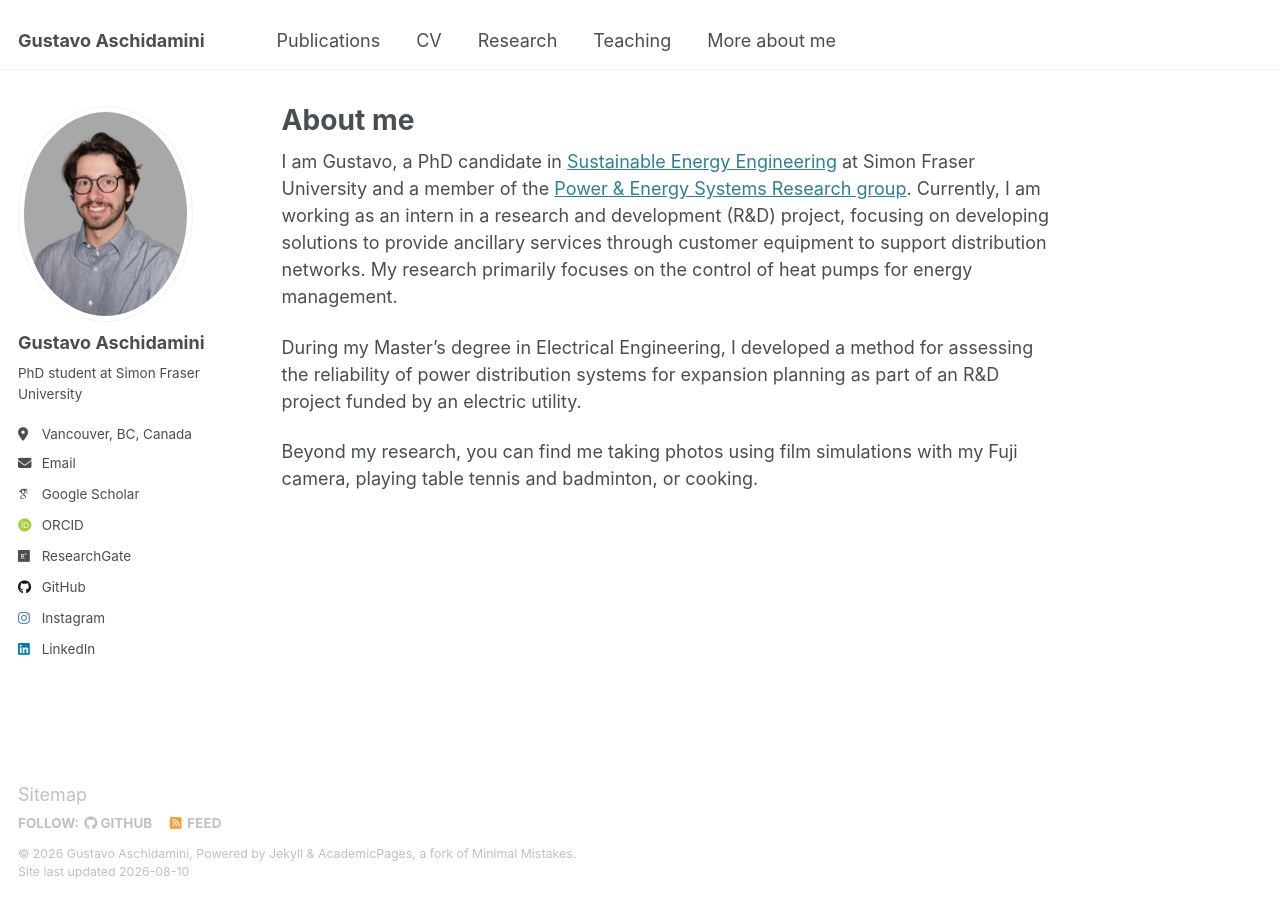
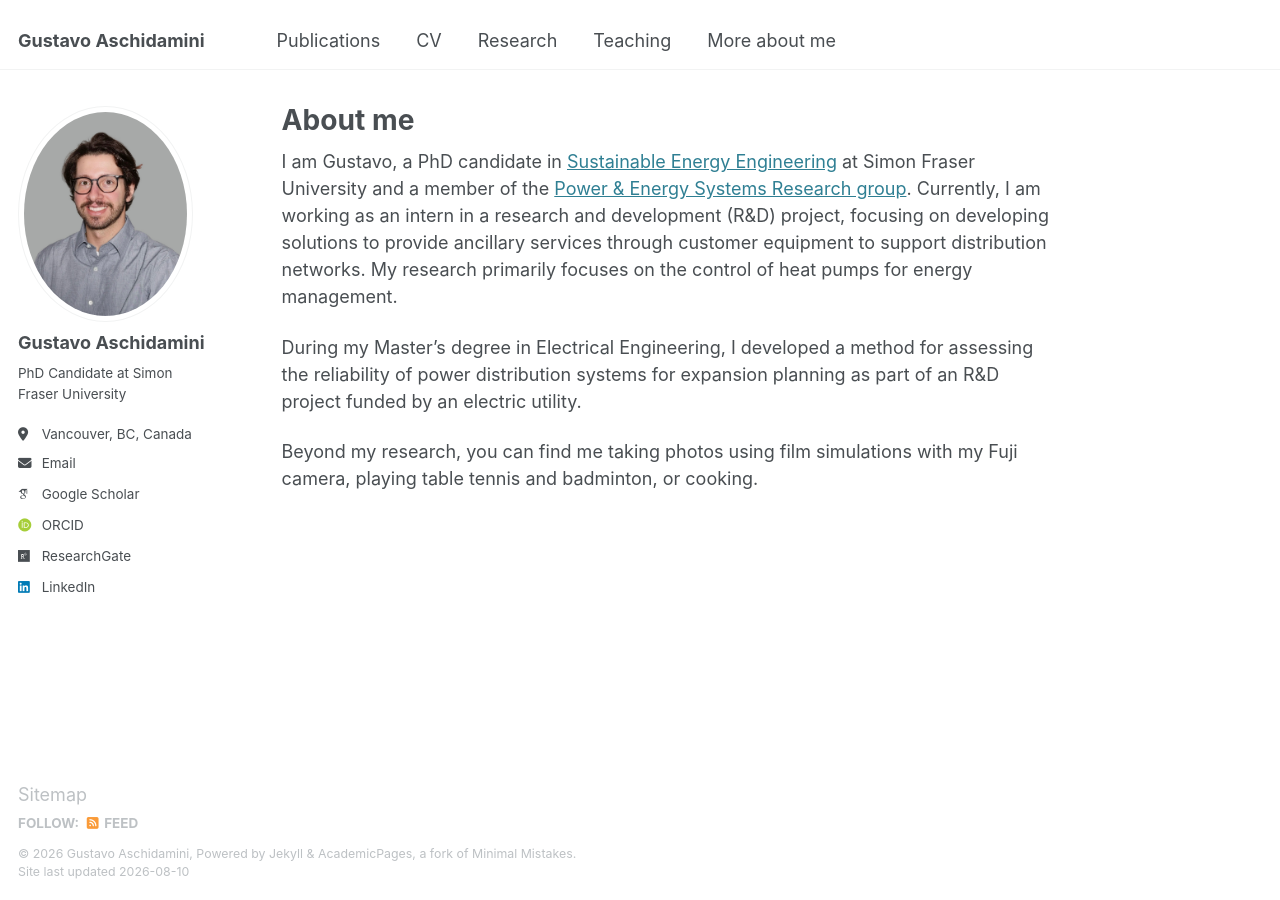
Before and after one commit to gaschidamini/gaschidamini.github.io, a Jekyll site: the page built from _pages/about.md, in a window 1280 px wide. Built offline with Jekyll 4.4.1, drawn with Linux system fonts in a browser that asks for light colours; some web fonts are replaced; part of the change alters nothing that is shown.

Commit message:
Update _config.yml

```diff
--- a/_config.yml
+++ b/_config.yml
@@ -25,7 +25,7 @@ author:
   avatar           : "me1.jpg"
   name             : "Gustavo Aschidamini"
   pronouns         : # example: "she/her"
-  bio              : "PhD student at Simon Fraser University"
+  bio              : "PhD Candidate at Simon Fraser University"
   location         : "Vancouver, BC, Canada"
   employer         : #
   uri              : # URL
@@ -45,7 +45,7 @@ author:
   bitbucket        : # Username - Update with your username on the site
   codepen          : # Username
   dribbble         : # Username
-  github           : "gaschidamini"
+  github           : # Username
   kaggle           : # Username
   stackoverflow    : # User number or user number and name (i.e., use "1" or "1/jeff-atwood")
 
@@ -57,7 +57,7 @@ author:
   goodreads        : # Username
   google_plus      : # Username
   keybase          : # Username
-  instagram        : "gustavoaschidamini"
+  instagram        : # Username
   lastfm           : # Username
   linkedin         : "gustavoaschidamini"
   mastodon         : # URL
```
